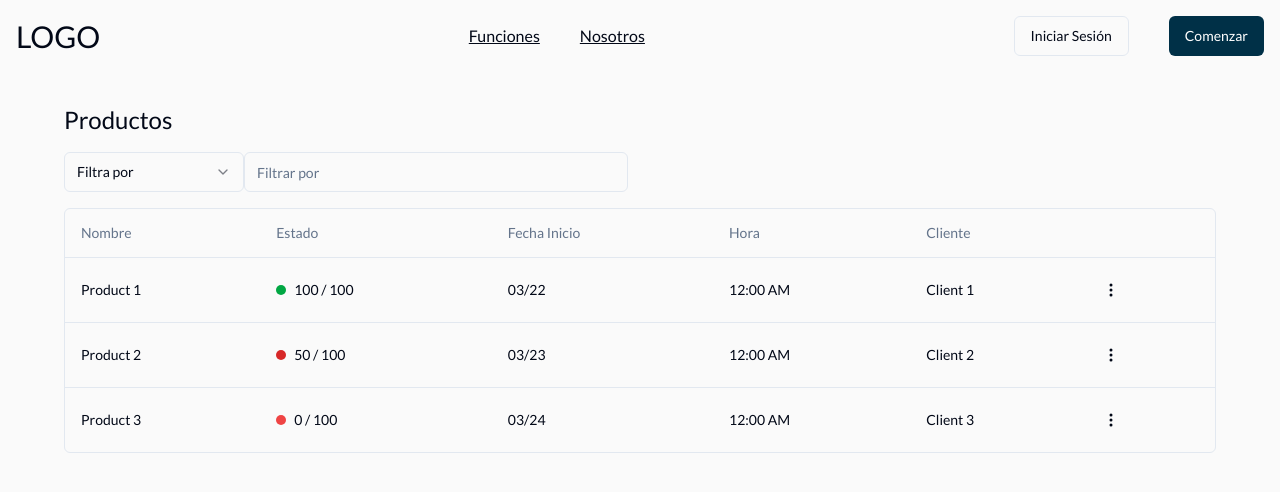
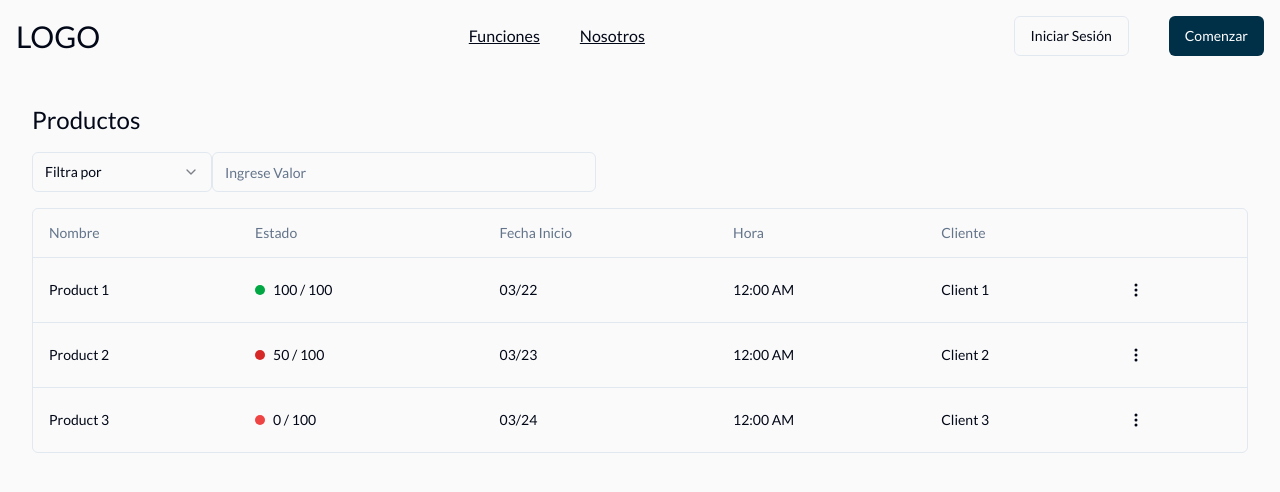
Before and after one commit to No-Country/s13-11-m-java, a React (Vite) app in the folder frontend/: page /products in a window 1280 px wide. Shown: the top 492 px of the page. Built offline with nearby package versions, Linux system fonts and the light colour scheme.

Commit message:
cambios en la tabla

```diff
--- a/frontend/src/components/ui/data-table.tsx
+++ b/frontend/src/components/ui/data-table.tsx
@@ -44,7 +44,7 @@ export function DataTable<TData, TValue>({ columns, data }: DataTableProps<TData
   return (
     <div>
       <h2 className="text-2xl">Productos</h2>
-      <div className="flex items-center py-4">
+      <div className="flex flex-col py-4 max-md:gap-2 md:flex-row">
         <SelectOnlyColumns
           columns={onlyVisibleColumns}
           defaultValue={selectedColumn}
@@ -54,8 +54,12 @@ export function DataTable<TData, TValue>({ columns, data }: DataTableProps<TData
           }}
         />
         <Input
-          placeholder={"Filtrar por"}
-          onChange={(event) => table.getColumn(selectedColumn)?.setFilterValue(event.target.value)}
+          value={(columnFilters.find((e) => e.id === selectedColumn)?.value as string) ?? ""}
+          placeholder={"Ingrese Valor"}
+          onChange={(event) => {
+            if (!selectedColumn) return;
+            table.getColumn(selectedColumn)?.setFilterValue(event.target.value);
+          }}
           className="max-w-sm"
         />
       </div>
@@ -86,7 +90,7 @@ export function DataTable<TData, TValue>({ columns, data }: DataTableProps<TData
             ) : (
               <TableRow>
                 <TableCell colSpan={columns.length} className="h-24 text-center">
-                  No results.
+                  No hay Resultados.
                 </TableCell>
               </TableRow>
             )}
--- a/frontend/src/pages/Products/ProductsPage.tsx
+++ b/frontend/src/pages/Products/ProductsPage.tsx
@@ -15,7 +15,7 @@ const ProductsPage = () => {
   }, []);
 
   return (
-    <div className="container mx-auto py-10">
+    <div className="pt-10">
       <DataTable columns={columns} data={data} />
     </div>
   );
```
